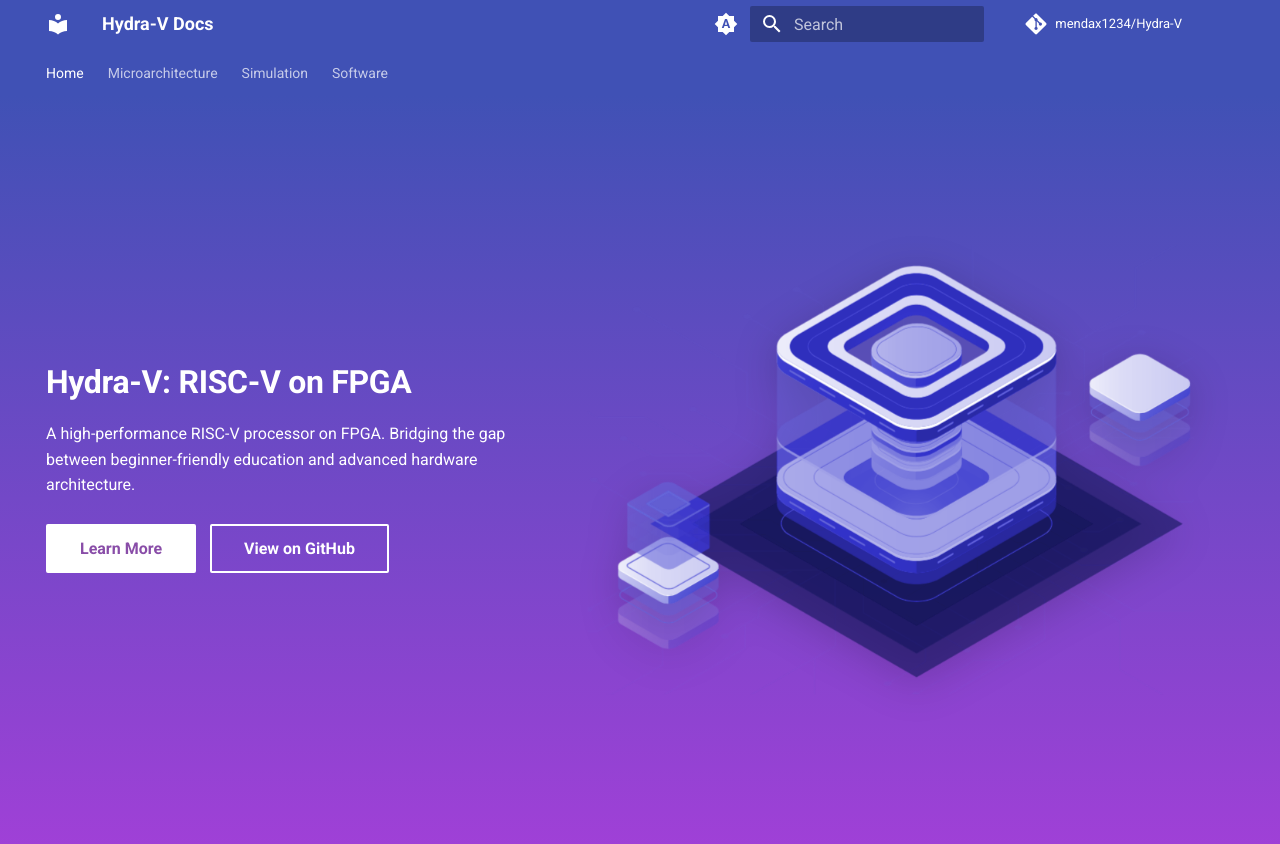
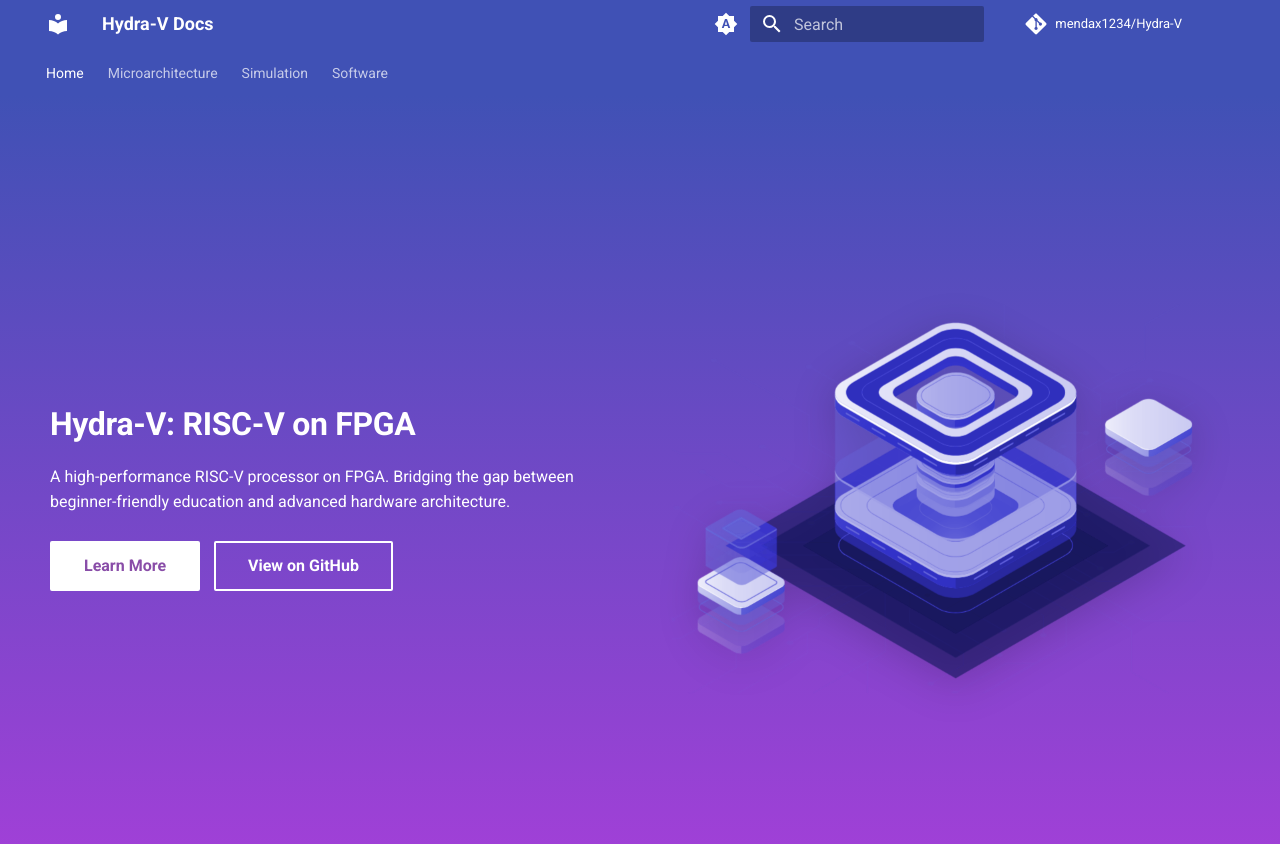
Before and after one commit to mendax1234/Mach-V, an MkDocs documentation site: the page built from docs/index.md, in a window 1280 px wide. Shown: the top 844 px of the page. Built offline with MkDocs 1.6.1 and Material for MkDocs 9.7.7, drawn with Linux system fonts in a browser that asks for light colours; plug-ins that fetch from the network failed and are left out; comment, search, counter and statistics services are not loaded.

Commit message:
Make landing page robust

```diff
--- a/overrides/home.html
+++ b/overrides/home.html
@@ -5,80 +5,107 @@
 
 <style>
     /* ==========================================================================
-       1. GLOBAL LAYOUT & RESET
+       1. GLOBAL LAYOUT
        ========================================================================== */
 
     html, body {
         height: 100%;
         width: 100%;
-        overflow: hidden; /* Prevent scrolling */
+        margin: 0;
+
+        /* SCROLL BEHAVIOR:
+           - Desktop: Hidden (locked to one page)
+           - Mobile: Auto (scrolling allowed)
+        */
+        overflow-x: hidden;
+        overflow-y: auto;
+
+        /* MATCH BACKGROUND:
+           Set body background to match the gradient's bottom color.
+           This ensures that if scrolling 'bounces' or a gap appears,
+           it looks seamless purple, not white/black.
+        */
+        background-color: #a63fd9;
     }
 
-    /* FIX: Collapse .md-main to keep mobile navigation alive but invisible */
-    .md-main {
-        height: 0;
-        padding: 0 !important;
-        overflow: visible;
+    [data-md-color-scheme="slate"] body {
+        background-color: #363949;
     }
 
-    /* Hide Footer and Content Text */
-    .md-footer, .md-content {
+    /* LOCK SCROLL ON DESKTOP ONLY */
+    @media screen and (min-width: 76.25em) {
+        html, body {
+            overflow: hidden !important;
+        }
+    }
+
+    /* ==========================================================================
+       2. GHOSTING THE MAIN CONTENT (The Fix)
+       ========================================================================== */
+
+    /* PROBLEM: .md-main contains the mobile sidebar logic. We can't delete it.
+       OLD FIX: height: 0 (Failed because it still took up layout space).
+       NEW FIX: position: absolute (Removes it from layout flow entirely).
+    */
+    .md-main {
+        position: absolute !important; /* Take out of flow */
+        top: 0;
+        left: 0;
+        width: 0;
+        height: 0;
+        overflow: hidden;
+        z-index: -1; /* Send to back just in case */
+        padding: 0 !important;
+        margin: 0 !important;
+    }
+
+    /* Globally hide inner content text and footer */
+    .md-content, .md-footer {
         display: none !important;
     }
 
     /* ==========================================================================
-       2. HEADER & TABS STYLING
+       3. HEADER & TABS
        ========================================================================== */
 
     .md-header { box-shadow: none !important; }
     .md-tabs { box-shadow: none !important; border-bottom: none !important; }
 
     /* ==========================================================================
-       3. SIDEBAR LOGIC
-       ========================================================================== */
-
-    /* DESKTOP: Hide sidebars */
-    @media screen and (min-width: 60em) {
-        .md-sidebar--secondary { display: none; }
-    }
-    @media screen and (min-width: 76.25em) {
-        .md-sidebar--primary { display: none; }
-    }
-
-    /* ==========================================================================
        4. HERO CONTAINER
        ========================================================================== */
 
     .mdx-container {
-        /* Height Calculation: 100vh - Header - Tabs */
-        height: calc(100vh - var(--md-header-height, 48px) - var(--md-tabs-height, 48px));
+        /* Fills the remaining screen height exactly */
+        min-height: calc(100vh - var(--md-header-height, 48px) - var(--md-tabs-height, 48px));
         width: 100%;
+
         display: flex;
         align-items: center;
         justify-content: center;
-        padding-bottom: 3rem;
+
+        /* Padding adjustments */
+        padding-top: 2rem;
+        padding-bottom: 2rem;
+
         background: linear-gradient(to bottom, var(--md-primary-fg-color), #a63fd9);
     }
 
-    /* DARK MODE BACKGROUND */
     [data-md-color-scheme="slate"] .mdx-container {
         background: linear-gradient(to bottom, var(--md-primary-fg-color), #363949);
     }
 
     /* ==========================================================================
-       5. CONTENT STYLING (TEXT & IMAGE)
+       5. CONTENT STYLING
        ========================================================================== */
 
-    /* RESTORE ORIGINAL TEXT COLOR */
     .mdx-hero {
-        margin: 0 0.8rem;
-        /* Force WHITE text to override MkDocs default black text in Light Mode */
+        margin: 0 1rem;
         color: #ffffff !important;
-        line-height: 1.6; /* Better readability for the paragraph */
+        text-align: center;
     }
 
     .mdx-hero h1 {
-        /* Force WHITE and BOLD for the title */
         color: #ffffff !important;
         font-weight: 700 !important;
         margin-bottom: 1rem;
@@ -86,31 +113,36 @@
     }
 
     /* ==========================================================================
-       6. RESPONSIVE LAYOUT
+       6. RESPONSIVE BREAKPOINTS
        ========================================================================== */
 
-    /* MOBILE (< 1220px) */
+    /* MOBILE / TABLET (< 1220px) */
     @media screen and (max-width: 76.1875em) {
         .mdx-container {
-            height: calc(100vh - var(--md-header-height, 48px));
+            min-height: calc(100vh - var(--md-header-height, 48px));
             flex-direction: column;
-            padding-bottom: 1rem;
         }
 
         .mdx-hero {
-            text-align: center;
-            display: block;
-            margin-top: 2rem;
+            display: flex;
+            flex-direction: column;
+            align-items: center;
+            margin-top: 1rem;
         }
 
         .mdx-hero__image {
-            width: 80%;
-            margin: 2rem auto 0;
+            width: 100%;
+            max-width: 500px;
+            margin-top: 2rem;
         }
     }
 
-    /* DESKTOP (> 960px) */
-    @media screen and (min-width: 60em) {
+    /* LARGE DESKTOP (> 1220px) */
+    @media screen and (min-width: 76.25em) {
+        .md-sidebar--primary, .md-sidebar--secondary {
+            display: none;
+        }
+
         .mdx-hero {
             display: flex;
             align-items: center;
@@ -119,28 +151,27 @@
         }
 
         .mdx-hero__content {
-            max-width: 25rem;
-            margin-right: 2rem;
+            max-width: 28rem;
+            margin-right: 3rem;
         }
 
         .mdx-hero__image {
             order: 1;
-            width: 40rem;
-        }
-
-        .mdx-hero__image img {
-            max-width: 100%;
-            height: auto;
-            filter: drop-shadow(0 10px 20px rgba(0,0,0,0.2));
+            width: 45rem;
         }
     }
 
     /* ==========================================================================
-       7. BUTTON STYLING
+       7. IMAGES & BUTTONS
        ========================================================================== */
 
+    .mdx-hero__image img {
+        max-width: 100%;
+        height: auto;
+        filter: drop-shadow(0 10px 20px rgba(0,0,0,0.2));
+    }
+
     .mdx-hero .md-button {
-        /* Force White Text/Border for buttons on the dark background */
         color: #ffffff !important;
         border-color: #ffffff !important;
         margin-right: 0.5rem;
@@ -150,13 +181,12 @@
 
     .mdx-hero .md-button:hover {
         background-color: #ffffff !important;
-        color: var(--md-primary-fg-color) !important; /* Purple text on hover */
+        color: var(--md-primary-fg-color) !important;
     }
 
-    /* PRIMARY BUTTON (FILLED WHITE) */
     .mdx-hero .md-button--primary {
         background-color: #ffffff !important;
-        color: #894da8 !important; /* Purple text */
+        color: #894da8 !important;
         font-weight: bold;
         border-color: #ffffff !important;
     }
```
